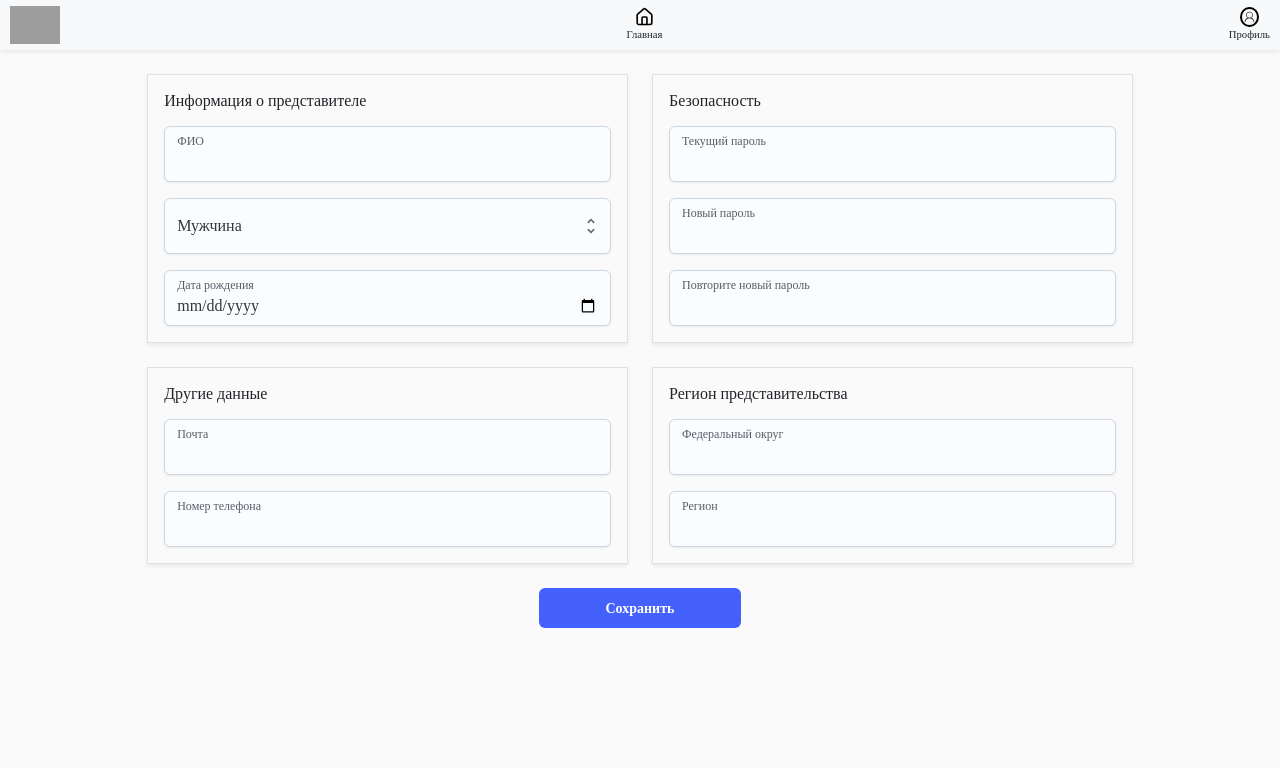
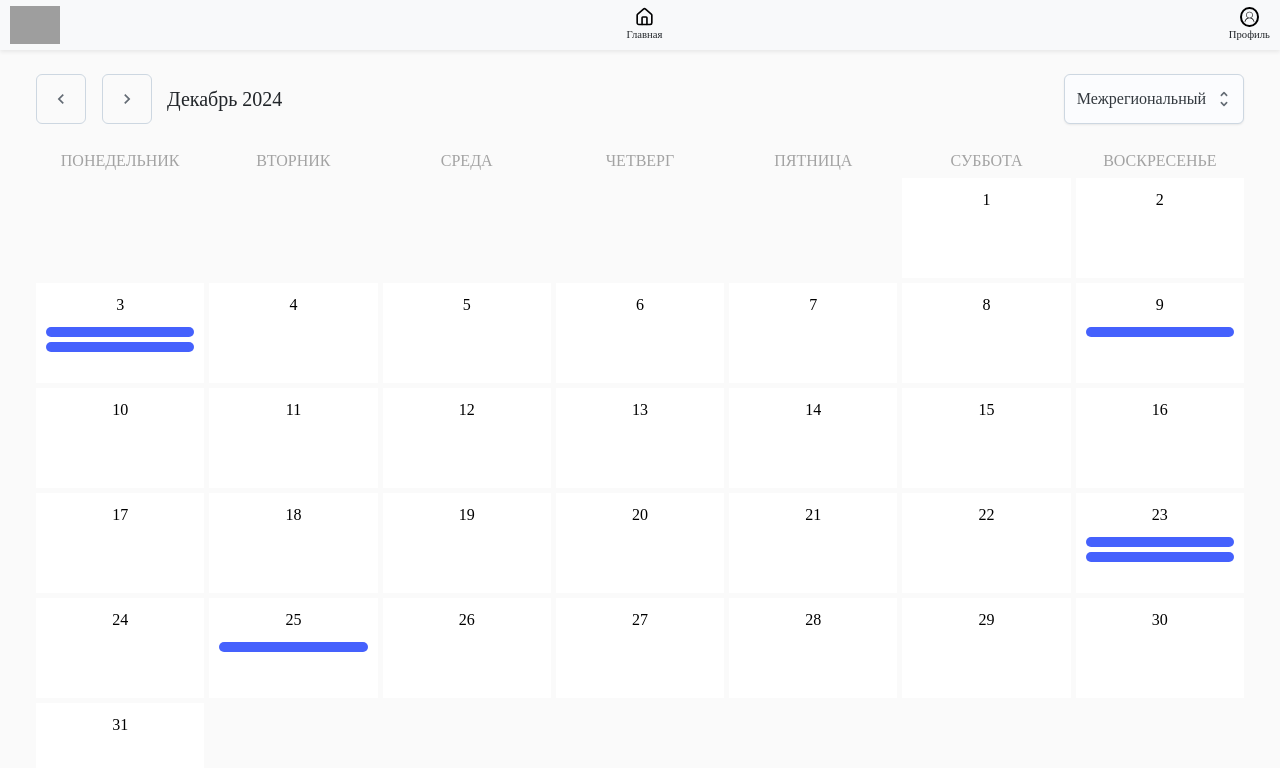
Before and after one commit to nestyurkin-p/SportAfisha.RF, a React (Vite) app in the folder frontend/: page / in a window 1280 px wide. Shown: the top 768 px of the page. Built offline with nearby package versions, Linux system fonts and the light colour scheme; grey boxes are pictures that could not be loaded; a web font is replaced by a local one.

Commit message:
frontend: mock calendar and make it fully working

```diff
--- a/frontend/package.json
+++ b/frontend/package.json
@@ -16,7 +16,10 @@
     "@mui/icons-material": "^6.1.10",
     "@mui/joy": "^5.0.0-beta.48",
     "@mui/material": "^6.1.10",
+    "axios": "^1.7.9",
     "jotai": "^2.10.3",
+    "jotai-effect": "^1.0.5",
+    "moment": "^2.30.1",
     "react": "^18.3.1",
     "react-dom": "^18.3.1",
     "react-router": "^7.0.2"
--- a/frontend/src/App.tsx
+++ b/frontend/src/App.tsx
@@ -1,18 +1,11 @@
 import { CssVarsProvider, extendTheme } from "@mui/joy/styles";
 import Header from "./comps/header/Header";
-import EventCalendar from "./comps/event_calendar/EventCalendar";
+import EventCalendar from "./comps/calendar/EventCalendar";
 import ApplicationList from "./comps/application/ApplicationList";
 import ApplicationEdit from "./comps/application/ApplicationEdit";
 import RegionList from "./comps/region/RegionList";
 import UserEdit from "./comps/profile/UserEdit";
 import OfficeEdit from "./comps/profile/OfficeEdit";
-
-const calendarEvents = new Map([
-  ["03-12-2024", ["Событие 1", "Событие 2"]],
-  ["09-12-2024", ["Событие 3"]],
-  ["23-12-2024", ["Событие 4", "Событие 5"]],
-  ["25-12-2024", ["Чемпионат и Первенство России"]],
-]);
 
 const applications = [
   {
@@ -40,11 +33,11 @@ export default function App() {
             <Header />
           </div>
           <div className="row my-4 px-4">
-            {/* <EventCalendar events={calendarEvents} /> */}
+            <EventCalendar />
             {/* <ApplicationList applications={applications} /> */}
             {/* <RegionList /> */}
             {/* <UserEdit /> */}
-            <OfficeEdit />
+            {/* <OfficeEdit /> */}
           </div>
         </div>
       </CssVarsProvider>
--- a/frontend/src/comps/event_calendar/EventCalendar.tsx
+++ b/frontend/src/comps/calendar/EventCalendar.tsx
@@ -1,27 +1,55 @@
 import "./EventCalendar.css";
-import { atom, useAtomValue, useSetAtom } from "jotai";
+import { atom, useAtom, useAtomValue, useSetAtom } from "jotai";
 import Button from "@mui/joy/Button";
 import Select from "@mui/joy/Select";
 import Option from "@mui/joy/Option";
 import { ChevronLeft, ChevronRight } from "@mui/icons-material";
+import { useState } from "react";
+import { atomEffect } from "jotai-effect";
+import moment from "moment";
 
-const eventAtom = atom();
+const triggerRerenderAtom = atom();
+const currentEventAtom = atom();
+const currentMonthAtom = atom(moment());
+const currentOfficeAtom = atom("Межрегиональный");
+const officesAtom = atom(["Межрегиональный", "Москва"]);
+const eventsAtom = atom(
+  new Map([
+    ["03-11-2024", ["Событие 1", "Событие 2"]],
+    ["03-12-2024", ["Событие 1", "Событие 2"]],
+    ["09-12-2024", ["Событие 3"]],
+    ["23-12-2024", ["Событие 4", "Событие 5"]],
+    ["25-12-2024", ["Чемпионат и Первенство России"]],
+    ["01-01-2025", ["Test"]],
+  ]),
+);
 
 function OfficeFilter() {
+  const [currentOffice, setCurrentOffice] = useAtom(currentOfficeAtom);
+  const offices = useAtomValue(officesAtom);
   return (
     <>
       <Select
         variant="outlined"
-        defaultValue="interregional"
+        defaultValue={currentOffice}
         className="office-filter"
+        handleChange={(event: any, newValue: any) => {
+          setCurrentOffice(newValue);
+        }}
       >
-        <Option value="interregional">Межрегиональный</Option>
+        {offices.map((office, _) => (
+          <>
+            <Option value={office}>{office}</Option>
+          </>
+        ))}
       </Select>
     </>
   );
 }
 
 function CalendarHeader() {
+  const [currentMonth, setCurrentMonth] = useAtom(currentMonthAtom);
+  const [triggerRerender, setTriggerRerender] = useAtom(triggerRerenderAtom);
   return (
     <>
       <div className="header-content">
@@ -31,6 +59,10 @@ function CalendarHeader() {
             variant="outlined"
             color="neutral"
             className="navigation-button"
+            onClick={() => {
+              setCurrentMonth(currentMonth.subtract(1, "month"));
+              setTriggerRerender(!triggerRerender);
+            }}
           >
             <ChevronLeft />
           </Button>
@@ -38,10 +70,32 @@ function CalendarHeader() {
             variant="outlined"
             color="neutral"
             className="navigation-button"
+            onClick={() => {
+              setCurrentMonth(currentMonth.add(1, "month"));
+              setTriggerRerender(!triggerRerender);
+            }}
           >
             <ChevronRight />
           </Button>
-          <div className="navigation-label">Декабрь 2024</div>
+          <div className="navigation-label">
+            {
+              [
+                "Январь",
+                "Февраль",
+                "Март",
+                "Апрель",
+                "Май",
+                "Июнь",
+                "Июль",
+                "Август",
+                "Сентябрь",
+                "Октябрь",
+                "Ноябрь",
+                "Декабрь",
+              ][currentMonth.month()]
+            }{" "}
+            {currentMonth.year()}
+          </div>
         </div>
         <OfficeFilter />
       </div>
@@ -50,7 +104,7 @@ function CalendarHeader() {
 }
 
 function CalendarEventModal() {
-  const event = useAtomValue(eventAtom);
+  const event = useAtomValue(currentEventAtom);
   return (
     <div
       className="modal fade"
@@ -89,7 +143,7 @@ function CalendarEventModal() {
 }
 
 function CalendarGridCell({ day, idx }: { day: any; idx: number }) {
-  const setEvent = useSetAtom(eventAtom);
+  const setEvent = useSetAtom(currentEventAtom);
   return (
     <div key={idx} className="day-cell">
       <span className="date">{day.date}</span>
@@ -111,15 +165,23 @@ function CalendarGridCell({ day, idx }: { day: any; idx: number }) {
   );
 }
 
-function CalendarGrid({ events = [] }) {
-  const daysInMonth = 31;
-  const firstDay = 0; // Воскресенье (считается индексом первого дня)
+function CalendarGrid() {
+  useAtom(triggerRerenderAtom);
+
+  const events = useAtomValue(eventsAtom);
+  const currentMonth = useAtomValue(currentMonthAtom);
+  const daysInMonth = currentMonth.daysInMonth();
+  const firstWeekDay = currentMonth.weekday();
 
   const generateDays = () => {
     const days = [];
     for (let i = 1; i <= daysInMonth; i++) {
       const dayString = i.toString().padStart(2, "0");
-      const eventKey = `${dayString}-12-2024`;
+      const monthString = (currentMonth.month() + 1)
+        .toString()
+        .padStart(2, "0");
+      const yearString = currentMonth.year().toString().padStart(2, "0");
+      const eventKey = `${dayString}-${monthString}-${yearString}`;
       days.push({
         date: i,
         events: events.get(eventKey) || [],
@@ -133,19 +195,19 @@ function CalendarGrid({ events = [] }) {
   return (
     <div className="calendar-grid">
       {[
-        "Воскресенье",
         "Понедельник",
         "Вторник",
         "Среда",
         "Четверг",
         "Пятница",
         "Суббота",
+        "Воскресенье",
       ].map((day, idx) => (
         <div key={idx} className="day-header">
           {day}
         </div>
       ))}
-      {Array(firstDay)
+      {Array(firstWeekDay)
         .fill(null)
         .map((_, idx) => (
           <div key={idx} className="empty-cell" />
@@ -157,11 +219,11 @@ function CalendarGrid({ events = [] }) {
   );
 }
 
-export default function EventCalendar({ events = [] }) {
+export default function EventCalendar() {
   return (
     <>
       <CalendarHeader />
-      <CalendarGrid events={events} />
+      <CalendarGrid />
       <CalendarEventModal />
     </>
   );
```
Also changed, not shown: frontend/src/comps/calendar/EventCalendar.css (renamed from frontend/src/comps/event_calendar/EventCalendar.css), 1 other file (tests, documents, lock files or other folders).
